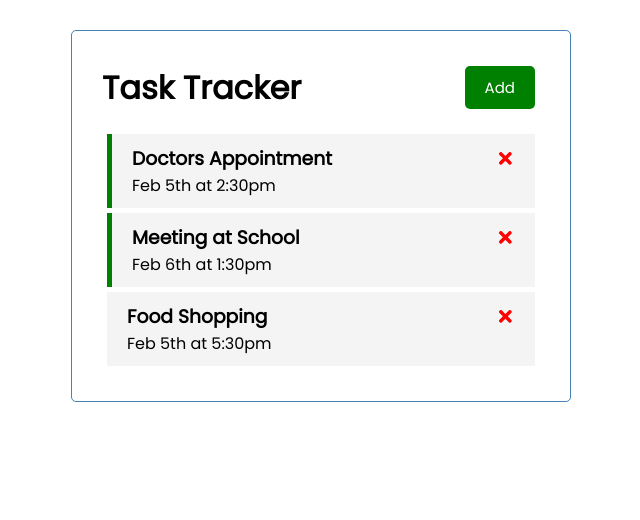
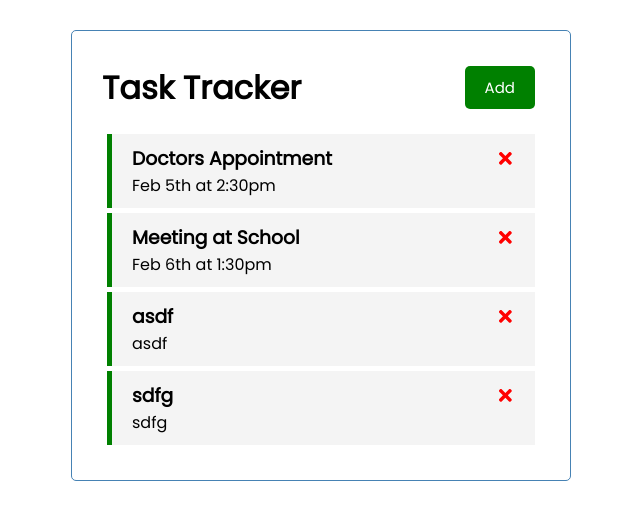
Before and after one commit to UrosCeh/reack_task_tracker, a React (Create React App) app: page / in a window 1280 px wide. Shown: the top 520 px of the page, without its empty margins (319-959 px from the left). Built offline with nearby package versions, Linux system fonts and the light colour scheme; data requests are answered from the project's data file.

Commit message:
Added simple JSON server with POST and DELETE options

```diff
--- /dev/null
+++ b/db.json
@@ -0,0 +1,28 @@
+{
+  "tasks": [
+    {
+      "id": "1",
+      "text": "Doctors Appointment",
+      "day": "Feb 5th at 2:30pm",
+      "reminder": true
+    },
+    {
+      "id": "2",
+      "text": "Meeting at School",
+      "day": "Feb 6th at 1:30pm",
+      "reminder": true
+    },
+    {
+      "text": "asdf",
+      "day": "asdf",
+      "reminder": true,
+      "id": "e9WORlT"
+    },
+    {
+      "text": "sdfg",
+      "day": "sdfg",
+      "reminder": true,
+      "id": "uE6kHHN"
+    }
+  ]
+}
--- a/package.json
+++ b/package.json
@@ -6,6 +6,7 @@
     "@testing-library/jest-dom": "^5.11.10",
     "@testing-library/react": "^11.2.6",
     "@testing-library/user-event": "^12.8.3",
+    "json-server": "^0.16.3",
     "react": "^17.0.2",
     "react-dom": "^17.0.2",
     "react-icons": "^4.2.0",
@@ -16,7 +17,8 @@
     "start": "react-scripts start",
     "build": "react-scripts build",
     "test": "react-scripts test",
-    "eject": "react-scripts eject"
+    "eject": "react-scripts eject",
+    "server": "json-server --watch db.json --port 5000"
   },
   "eslintConfig": {
     "extends": [
--- a/src/App.js
+++ b/src/App.js
@@ -1,41 +1,59 @@
+import { useState, useEffect } from 'react'
 import Header from './components/Header'
 import Tasks from './components/Tasks'
 import AddTask from './components/AddTask'
-import { useState } from 'react'
 
 function App() {
 
   const [showAddTask, setShowAddTask] = useState(false)
 
-  const [tasks, setTasks] = useState([
-    {
-        id: 1,
-        text: 'Doctors Appointment',
-        day: 'Feb 5th at 2:30pm',
-        reminder: true,
-    },
-    {
-        id: 2,
-        text: 'Meeting at School',
-        day: 'Feb 6th at 1:30pm',
-        reminder: true,
-    },
-    {
-        id: 3,
-        text: 'Food Shopping',
-        day: 'Feb 5th at 5:30pm',
-        reminder: false,
-    },
-  ])
+  const [tasks, setTasks] = useState([])
 
-  const addTask = (task) => {
-    const id = Math.floor(Date.now() / 1000)
-    console.log(id)
-    const newTask = { id, ...task}
-    setTasks([...tasks, newTask])
+  useEffect(() => {
+
+    const getTasks = async () => {
+      const tasksFromServer = await fetchTasks()
+      setTasks(tasksFromServer)
+    }
+
+    getTasks()
+  }, [])
+
+  const fetchTasks = async() => {
+    const res = await fetch('http://localhost:5000/tasks')
+    const data = await res.json()
+
+    return data
   }
 
-  const deleteTask = (id) => {
+  const addTask = async (task) => {
+    // const id = Math.floor(Date.now() / 1000)
+    // console.log(id)
+    // const newTask = { id, ...task}
+    // setTasks([...tasks, newTask])
+    const res = await fetch(
+      'http://localhost:5000/tasks',
+      {
+        method: 'POST',
+        headers: {
+          'Content-type': 'application/json'
+        },
+        body: JSON.stringify(task)
+      }
+    )
+
+      const data = await res.json()
+
+      setTasks([...tasks, data])
+
+  }
+
+  const deleteTask = async (id) => {
+    await fetch(
+      `http://localhost:5000/tasks/${id}`,
+      {method: 'DELETE'}
+    )
+
     setTasks(tasks.filter((task) => task.id !== id))
   }
 
--- a/src/components/Button.js
+++ b/src/components/Button.js
@@ -13,7 +13,7 @@
 }
 
 Button.propTypes = {
-    text: PropTypes.string.isRequired,
+    text: PropTypes.any.isRequired,
     color: PropTypes.string,
     onClick: PropTypes.func,
 }
```
Also changed, not shown: 1 other file (tests, documents, lock files or other folders).
